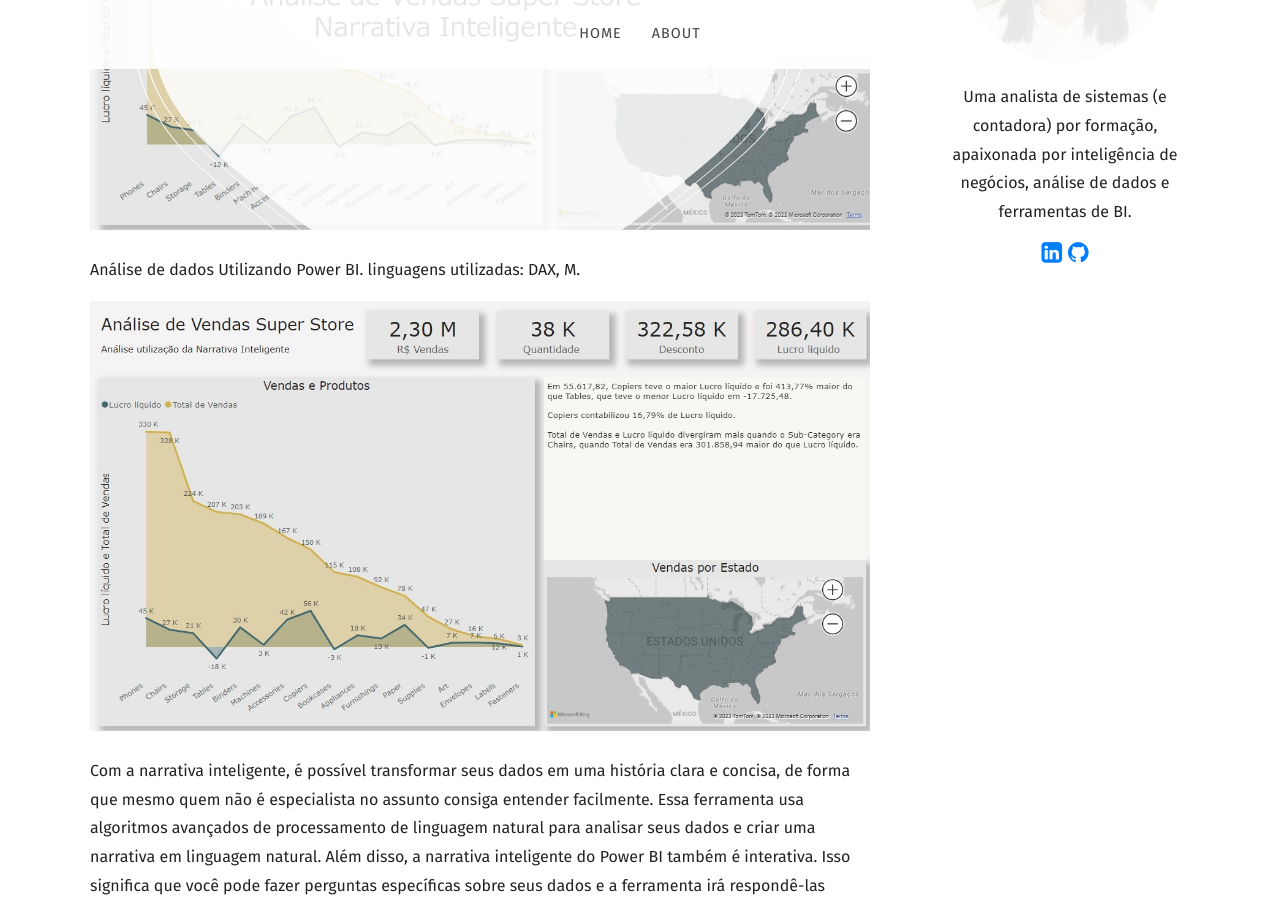
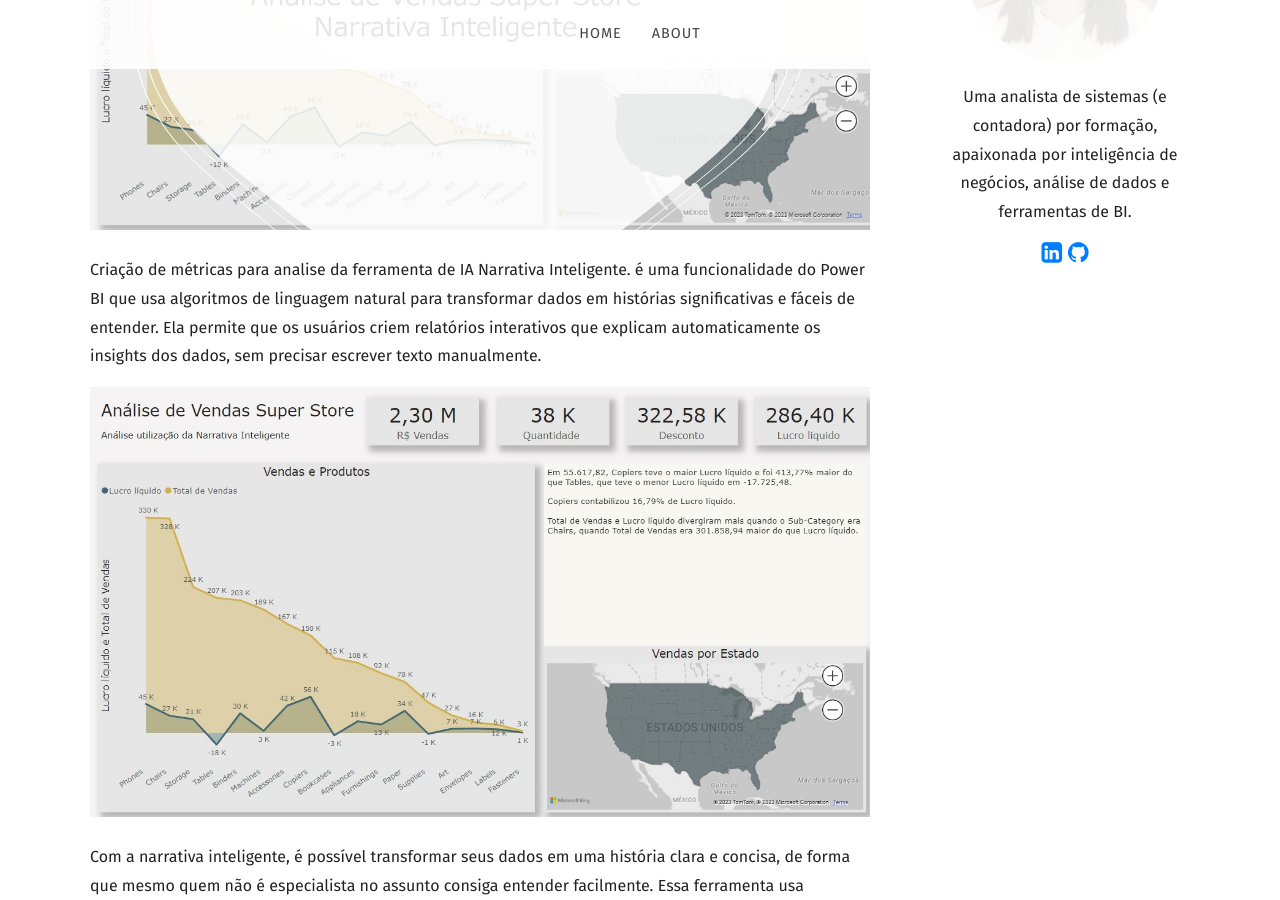
Before and after one commit to Giovanacarmazio/Portifolio, a Jekyll site: the page built from _posts/2023-04-08-Análise de Vendas Super Store - Narrativa Inteligente.md, in a window 1280 px wide and 900 px high, scrolled down 505 px. Built offline with Jekyll 4.4.1, drawn with Linux system fonts in a browser that asks for light colours; nearby versions of some CDN libraries; some web fonts are replaced; library files that are not in the unit come from our copies.

Commit message:
Update 2023-04-08-Análise de Vendas Super Store - Narrativa Inteligente.md

```diff
--- a/_posts/2023-04-08-Análise de Vendas Super Store - Narrativa Inteligente.md
+++ b/_posts/2023-04-08-Análise de Vendas Super Store - Narrativa Inteligente.md
@@ -9,7 +9,8 @@
 ---
 
 
-Análise de dados Utilizando Power BI. linguagens utilizadas: DAX, M.
+Criação de métricas para analise da ferramenta de IA Narrativa Inteligente.
+é uma funcionalidade do Power BI que usa algoritmos de linguagem natural para transformar dados em histórias significativas e fáceis de entender. Ela permite que os usuários criem relatórios interativos que explicam automaticamente os insights dos dados, sem precisar escrever texto manualmente.
 
 
 
```
